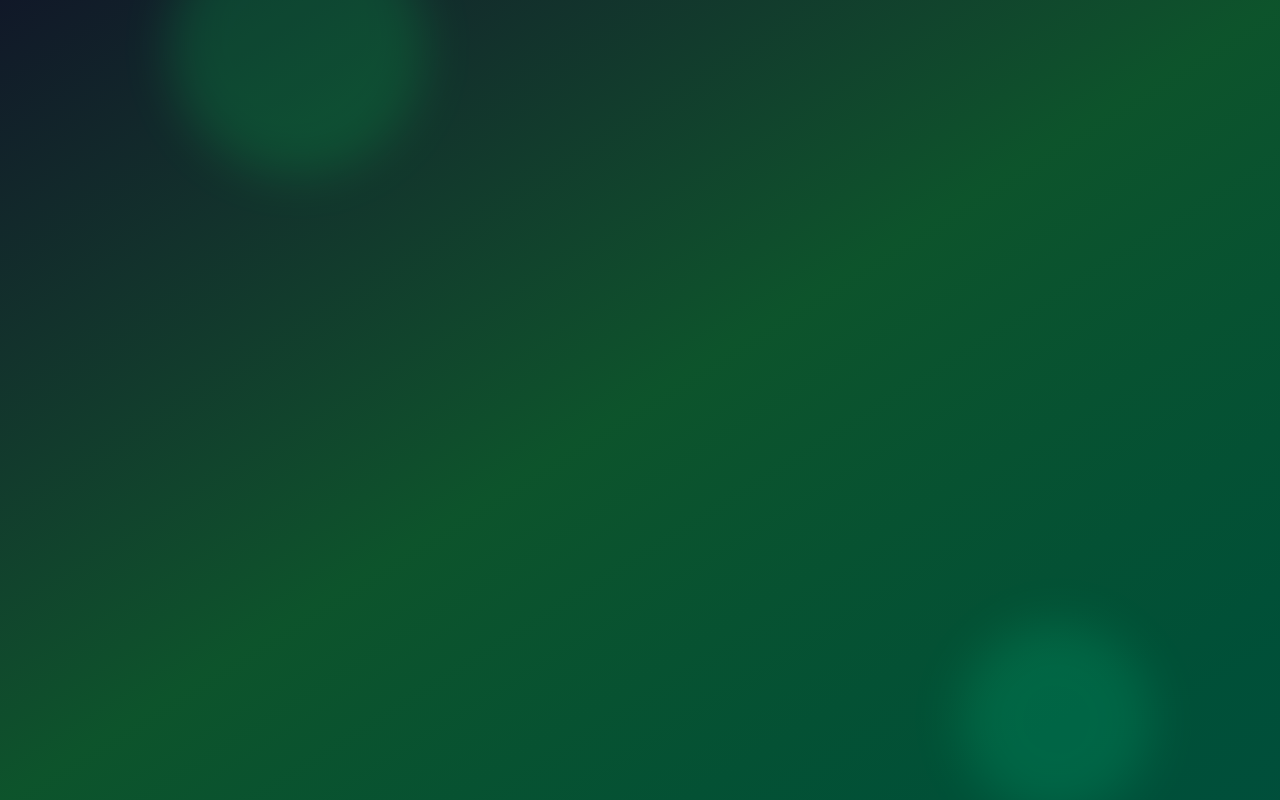
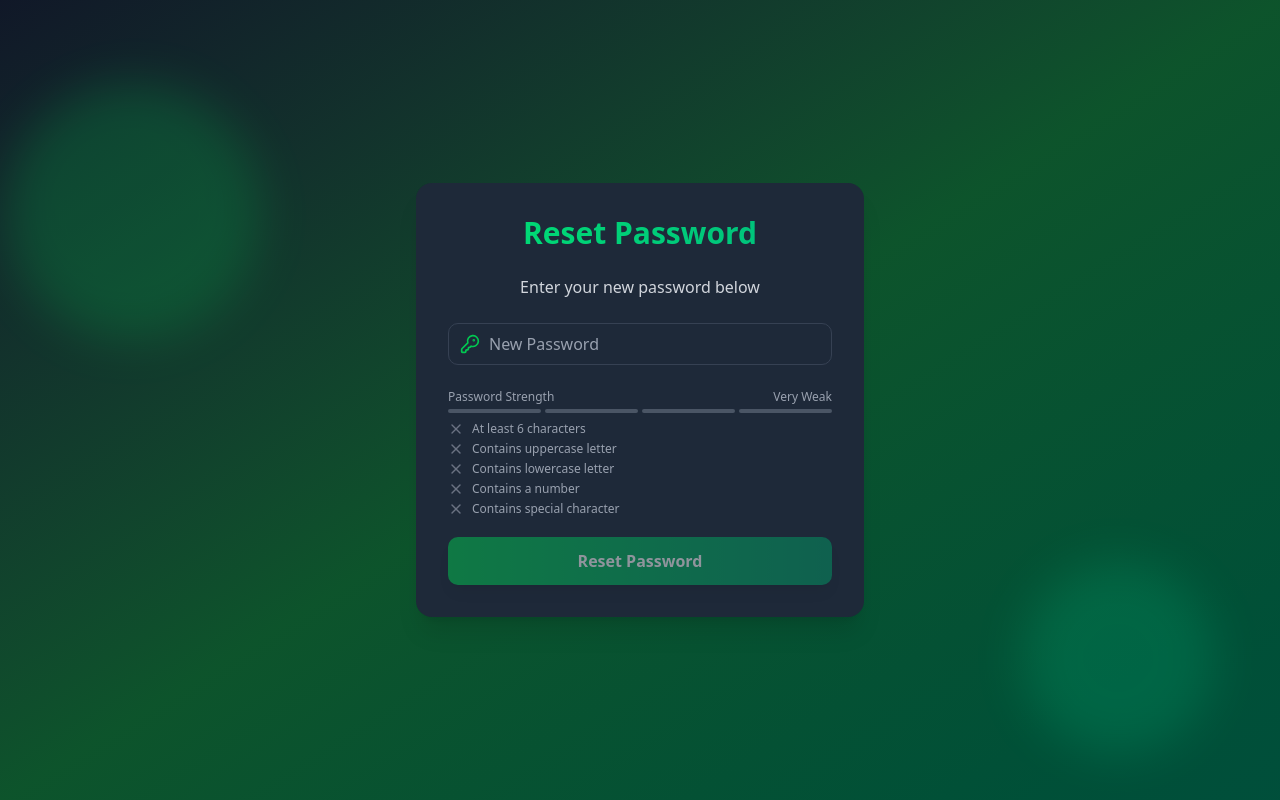
Before and after one commit to dhananjaysable370/MERN-Authentication, a React (Vite) app in the folder frontend/: page /reset-password/1 in a window 1280 px wide. Before the commit this address had no page. Built offline with nearby package versions, Linux system fonts and the light colour scheme.

Commit message:
Added Reset Password function

```diff
--- a/frontend/src/App.jsx
+++ b/frontend/src/App.jsx
@@ -1,5 +1,3 @@
-import { Button } from "@/components/ui/button";
-
 import { Routes, Route } from "react-router-dom";
 import Home from "./pages/Home";
 import Login from "./pages/Login";
@@ -7,6 +5,7 @@ import Register from "./pages/Register";
 import ForgotPassword from "./pages/ForgotPassword";
 import FloatingShape from "./components/FloatingShape";
 import EmailVerify from "./pages/EmailVerify";
+import ResetPassword from "./pages/ResetPassword";
 
 export default function App() {
   return (
@@ -37,6 +36,8 @@ export default function App() {
         <Route path="/login" element={<Login />} />
         <Route path="/register" element={<Register />} />
         <Route path="/verify-email" element={<EmailVerify />} />
+        <Route path="/forgot-password" element={<ForgotPassword />} />
+        <Route path="/reset-password/:token" element={<ResetPassword />} />
       </Routes>
     </div>
   );
--- a/frontend/src/pages/ForgotPassword.jsx
+++ b/frontend/src/pages/ForgotPassword.jsx
@@ -1,7 +1,119 @@
-import React from "react";
+import React, { useState } from "react";
+import { motion } from "framer-motion";
+// import { Link, useNavigate } from "react-router-dom";
+import { Mail, Loader } from "lucide-react";
+import axios from "axios";
+import Input from "@/components/Input";
+import { toast } from "sonner";
 
 const ForgotPassword = () => {
-  return <div>Forgot Password</div>;
+  const [email, setEmail] = useState("");
+  const [isLoading, setIsLoading] = useState(false);
+
+  // const navigate = useNavigate();
+
+  const handleForgotPassword = async (e) => {
+    e.preventDefault();
+    axios.defaults.withCredentials = true;
+
+    if (!email) {
+      toast.error("Email is Required!");
+      return;
+    }
+
+    try {
+      setIsLoading(true);
+      const { data } = await axios.post(
+        `${import.meta.env.VITE_BACKEND_URL}/forgot-password`,
+        { email: email },
+        {
+          headers: {
+            "Content-Type": "application/json",
+          },
+        }
+      );
+
+      if (data.success) {
+        setEmail("");
+        setTimeout(() => {
+          setIsLoading(false);
+          toast.success(data.message, {
+            style: {
+              background: "linear-gradient(to right, #10b981, #059669)",
+              color: "#ffffff",
+            },
+            iconTheme: {
+              primary: "#059669",
+              secondary: "#ffffff",
+            },
+          });
+          // navigate("/reset-password");
+        }, 1500);
+      }
+    } catch (error) {
+      setEmail("");
+      setIsLoading(false);
+      const errorMessage =
+        error.response?.data?.message ||
+        "Something went wrong. Please try again.";
+      toast.error(errorMessage, {
+        style: {
+          background: "linear-gradient(to right, #10b981, #059669)",
+          color: "#ffffff",
+        },
+        iconTheme: {
+          primary: "#059669",
+          secondary: "#ffffff",
+        },
+      });
+    }
+  };
+
+  return (
+    <motion.div
+      initial={{ opacity: 0, y: 20 }}
+      animate={{ opacity: 1, y: 0 }}
+      transition={{ duration: 0.5 }}
+      className="min-w-md bg-gray-800 bg-opacity-50 backdrop-filter backdrop-blur-xl rounded-2xl shadow-xl overflow-hidden"
+    >
+      <div className="p-8">
+        <h2 className="text-3xl font-bold mb-6 text-center bg-gradient-to-r from-green-400 to-emerald-500 text-transparent bg-clip-text">
+          Forgot Password
+        </h2>
+
+        <form onSubmit={handleForgotPassword}>
+          <Input
+            icon={Mail}
+            type="email"
+            placeholder="google@example.com"
+            value={email}
+            onChange={(e) => setEmail(e.target.value)}
+            name="email"
+            required
+          />
+
+          <motion.button
+            className={`mt-5 w-full py-3 px-4 bg-gradient-to-r from-green-500 to-emerald-600 text-white font-bold rounded-lg shadow-lg hover:from-green-600 hover:to-emerald-700 focus:outline-none focus:ring-2 focus:ring-green-500 focus:ring-offset-2 focus:ring-offset-gray-900 transition duration-200 cursor-pointer ${
+              !email || isLoading ? "opacity-50 cursor-not-allowed" : ""
+            }`}
+            whileHover={{ scale: email && !isLoading ? 1.02 : 1 }}
+            whileTap={{ scale: email && !isLoading ? 0.98 : 1 }}
+            type="submit"
+            disabled={!email || isLoading}
+          >
+            {isLoading ? (
+              <div className="flex items-center justify-center space-x-2">
+                <Loader className="w-5 h-5 animate-spin" />
+                <span>Sending...</span>
+              </div>
+            ) : (
+              "Submit"
+            )}
+          </motion.button>
+        </form>
+      </div>
+    </motion.div>
+  );
 };
 
 export default ForgotPassword;
--- /dev/null
+++ b/frontend/src/pages/ResetPassword.jsx
@@ -0,0 +1,171 @@
+import React, { useState } from "react";
+import { motion } from "framer-motion";
+import { useNavigate, useParams } from "react-router-dom";
+import { KeyRound, Loader } from "lucide-react";
+import axios from "axios";
+import Input from "@/components/Input";
+import { toast } from "sonner";
+import PasswordStrength from "@/components/PasswordStrength";
+
+const ResetPassword = () => {
+  const [newPassword, setNewPassword] = useState("");
+  const [isLoading, setIsLoading] = useState(false);
+  const [isPasswordStrong, setIsPasswordStrong] = useState(false); // Track password strength
+  const navigate = useNavigate();
+  const { token } = useParams();
+
+  const handlePasswordChange = (password) => {
+    setNewPassword(password);
+
+    // Validate password strength
+    const isStrong = validatePasswordStrength(password);
+    setIsPasswordStrong(isStrong);
+  };
+
+  const validatePasswordStrength = (password) => {
+    // Example password strength validation
+    const hasUpperCase = /[A-Z]/.test(password);
+    const hasLowerCase = /[a-z]/.test(password);
+    const hasNumber = /[0-9]/.test(password);
+    const hasSpecialChar = /[!@#$%^&*(),.?":{}|<>]/.test(password);
+    const isLongEnough = password.length >= 8;
+
+    return (
+      hasUpperCase &&
+      hasLowerCase &&
+      hasNumber &&
+      hasSpecialChar &&
+      isLongEnough
+    );
+  };
+
+  const handleResetPassword = async (e) => {
+    e.preventDefault();
+    axios.defaults.withCredentials = true;
+
+    if (!newPassword) {
+      toast.error("New password is required!");
+      return;
+    }
+
+    if (!isPasswordStrong) {
+      toast.error("Password is not strong enough!");
+      return;
+    }
+
+    try {
+      setIsLoading(true);
+
+      if (!token) {
+        toast.error("Password reset token is missing!");
+        setIsLoading(false);
+        return;
+      }
+
+      const { data } = await axios.post(
+        `${import.meta.env.VITE_BACKEND_URL}/reset-password/${token}`,
+        {
+          password: newPassword,
+        },
+        {
+          headers: {
+            "Content-Type": "application/json",
+          },
+        }
+      );
+
+      if (data.success) {
+        setNewPassword("");
+        toast.success(data.message, {
+          style: {
+            background: "linear-gradient(to right, #10b981, #059669)",
+            color: "#ffffff",
+          },
+          iconTheme: {
+            primary: "#059669",
+            secondary: "#ffffff",
+          },
+        });
+
+        setTimeout(() => {
+          setIsLoading(false);
+          navigate("/login");
+        }, 1500);
+      }
+    } catch (error) {
+      setIsLoading(false);
+      const errorMessage =
+        error.response?.data?.message ||
+        "Something went wrong. Please try again.";
+      toast.error(errorMessage, {
+        style: {
+          background: "linear-gradient(to right, #10b981, #059669)",
+          color: "#ffffff",
+        },
+        iconTheme: {
+          primary: "#059669",
+          secondary: "#ffffff",
+        },
+      });
+    }
+  };
+
+  return (
+    <motion.div
+      initial={{ opacity: 0, y: 20 }}
+      animate={{ opacity: 1, y: 0 }}
+      transition={{ duration: 0.5 }}
+      className="min-w-md bg-gray-800 bg-opacity-50 backdrop-filter backdrop-blur-xl rounded-2xl shadow-xl overflow-hidden"
+    >
+      <div className="p-8">
+        <h2 className="text-3xl font-bold mb-6 text-center bg-gradient-to-r from-green-400 to-emerald-500 text-transparent bg-clip-text">
+          Reset Password
+        </h2>
+
+        <p className="text-center text-gray-300 mb-6">
+          Enter your new password below
+        </p>
+
+        <form onSubmit={handleResetPassword}>
+          <Input
+            icon={KeyRound}
+            type="password"
+            placeholder="New Password"
+            value={newPassword}
+            onChange={(e) => handlePasswordChange(e.target.value)}
+            name="password"
+            required
+          />
+          <PasswordStrength password={newPassword} />
+
+          <motion.button
+            className={`mt-5 w-full py-3 px-4 bg-gradient-to-r from-green-500 to-emerald-600 text-white font-bold rounded-lg shadow-lg hover:from-green-600 hover:to-emerald-700 focus:outline-none focus:ring-2 focus:ring-green-500 focus:ring-offset-2 focus:ring-offset-gray-900 transition duration-200 cursor-pointer ${
+              !isPasswordStrong || isLoading
+                ? "opacity-50 cursor-not-allowed"
+                : ""
+            }`}
+            whileHover={{
+              scale: isPasswordStrong && !isLoading ? 1.02 : 1,
+            }}
+            whileTap={{
+              scale: isPasswordStrong && !isLoading ? 0.98 : 1,
+            }}
+            type="submit"
+            disabled={!isPasswordStrong || isLoading}
+          >
+            {isLoading ? (
+              <div className="flex items-center justify-center space-x-2">
+                <Loader className="w-5 h-5 animate-spin" />
+                <span>Updating...</span>
+              </div>
+            ) : (
+              "Reset Password"
+            )}
+          </motion.button>
+        </form>
+      </div>
+    </motion.div>
+  );
+};
+
+export default ResetPassword;
```
